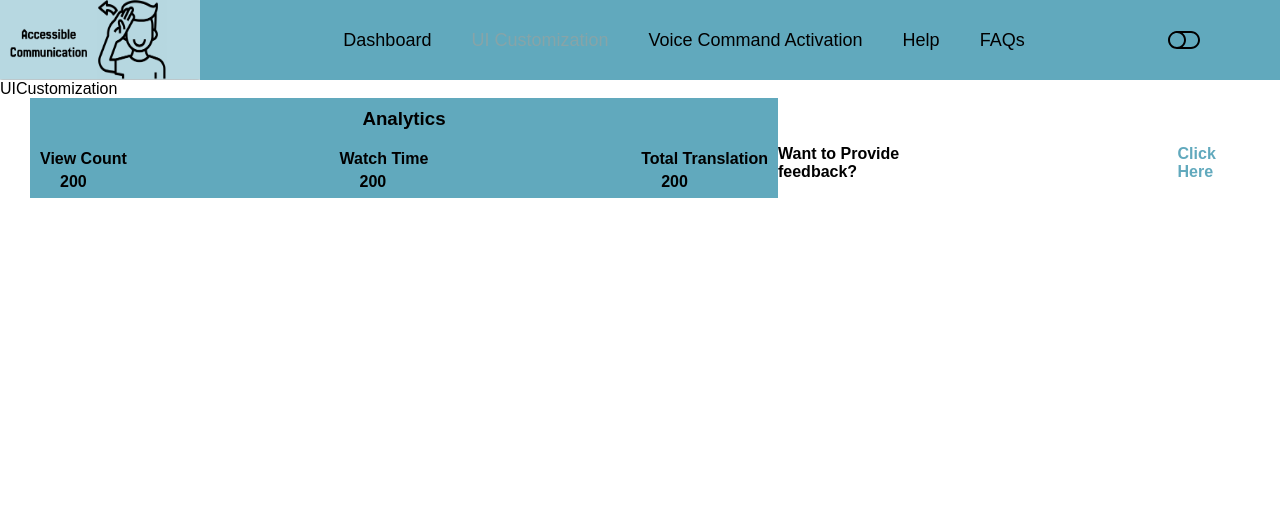
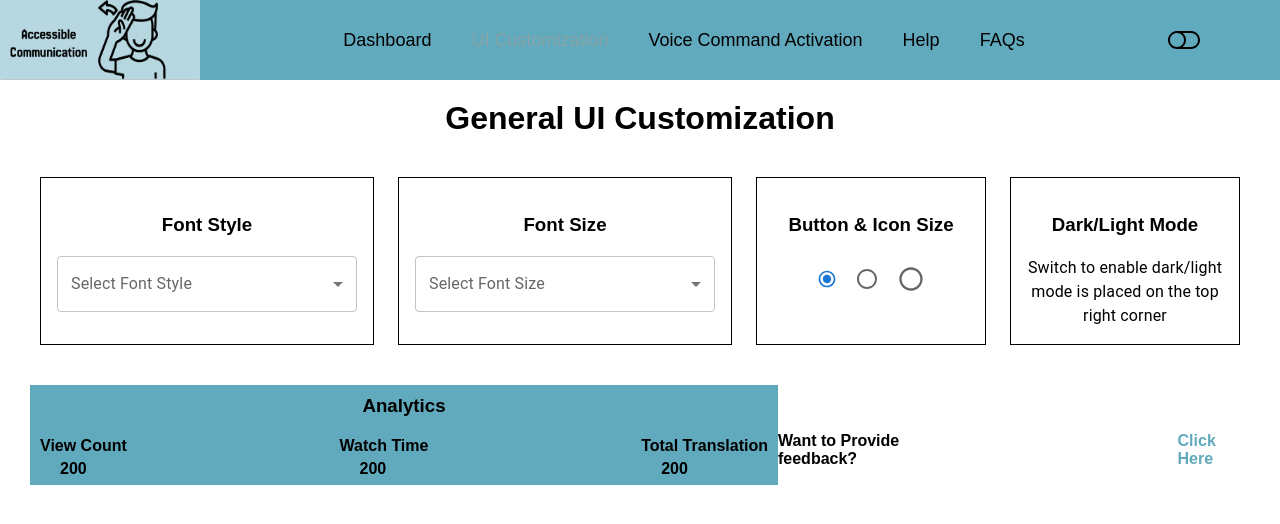
Before and after one commit to amasoud12/barrier-free-communication, a React (Vite) app in the folder frontend/barrier-free-communication-frontend/: page /ui in a window 1280 px wide. Shown: the top 524 px of the page. Built offline with nearby package versions, Linux system fonts and the light colour scheme; the HTML template or start-up script is replaced by a standard one.

Commit message:
UI updated for UICustomization page and AudiotoASL page

```diff
--- a/frontend/barrier-free-communication-frontend/package.json
+++ b/frontend/barrier-free-communication-frontend/package.json
@@ -10,6 +10,11 @@
     "preview": "vite preview"
   },
   "dependencies": {
+    "@emotion/react": "^11.14.0",
+    "@emotion/styled": "^11.14.0",
+    "@mui/icons-material": "^6.4.7",
+    "@mui/material": "^6.4.7",
+    "@shadcn/ui": "^0.0.4",
     "axios": "^1.8.3",
     "react": "^19.0.0",
     "react-dom": "^19.0.0",
--- a/frontend/barrier-free-communication-frontend/src/components/ASL.css
+++ b/frontend/barrier-free-communication-frontend/src/components/ASL.css
@@ -1,10 +1,7 @@
-.audioASLText{
-    margin: 25px;
-}
-
 .card-button{
     width: 200px;
     margin-top: 30px;
+    margin-right: 20px;
     padding: 10px;
     background-color: #7a5752;
     color: #ffffff;
--- a/frontend/barrier-free-communication-frontend/src/components/ASL.jsx
+++ b/frontend/barrier-free-communication-frontend/src/components/ASL.jsx
@@ -1,5 +1,16 @@
 import React, { useState, useRef } from 'react';
 import './ASL.css';
+import { Box, Container, Stack, Typography } from "@mui/material";
+import AudiotoASL from '../assets/AudiotoASL.png';
+import Radio from '@mui/material/Radio';
+import RadioGroup from '@mui/material/RadioGroup';
+import FormControlLabel from '@mui/material/FormControlLabel';
+import FormControl from '@mui/material/FormControl';
+import FormLabel from '@mui/material/FormLabel';
+import MicIcon from '@mui/icons-material/Mic';
+import UploadIcon from '@mui/icons-material/Upload';
+import Button from '@mui/material/Button';
+
 
 const ASL = () => {
     const [inputValue, setInputValue] = useState('');
@@ -8,6 +19,18 @@ const ASL = () => {
     const [currIndex, setCurrIndex] = useState(0); // Use state for currIndex
     const [wordArray, setWordArray] = useState([]);
     const [maxIndex, setMaxIndex] = useState(0);
+
+    const handleRecordClick = () => {
+
+    };
+
+    const handleUploadClick = () => {
+
+    };
+
+    const fetchTranslatedData = () => {
+
+    };
 
     const handleInputChange = (event) => {
         setInputValue(event.target.value);
@@ -51,7 +74,22 @@ const ASL = () => {
 
     return (
         <div>
-            <h3 className="audioASLText">AUDIO to ASL</h3>
+            <h1 style={{ textAlign: "center", marginTop: "20px" }}>Audio to ASL</h1>
+            <div>
+                <Stack direction="row" spacing={1} justifyContent="center" margin={1}>
+                    <Box sx={{ padding: 1, flex: 0.4 }}>
+                        <img src={AudiotoASL} alt='no image' style={{ height: "300px", width: "auto" }}/>
+                    </Box>
+                    <Box sx={{ padding: 1, flex: 0.6 }}>
+                        <div>
+                            <FormControl>
+                                <FormControlLabel value="consent" control={<Radio defaultChecked />} label="Allow the app to record audio?" />
+                            </FormControl>
+                        </div>
+                        <div sx={{margin: "2px"}}>
+                            <MicIcon color="black" fontSize="large" style={{marginTop: "10px", marginLeft: "50px", marginRight: "15px", cursor: "pointer" }} onClick={handleRecordClick}/>
+                            <UploadIcon color="black" fontSize="large" style={{cursor: "pointer"}} onClick={handleUploadClick}/>
+                        </div>
 
                         <input
                             type="text"
@@ -60,15 +98,17 @@ const ASL = () => {
                             placeholder="Enter text here"
                         />
                         <p>You entered: {inputValue}</p>
-
                         <button className="card-button" onClick={fetchData}>
                             View ASL
+                        </button>
+                        <button className="card-button" onClick={fetchTranslatedData}>
+                            View Translation
                         </button>
 
                         <h1>My Local Video</h1>
                         <video
                             ref={videoRef}
-                width="600"
+                            width="500"
                             onEnded={handleVideoEnd}
                             onLoadedData={handleLoadedData}
                             autoPlay
@@ -76,6 +116,9 @@ const ASL = () => {
                             <source src={videoSrc} type="video/mp4" />
                             Your browser does not support the video tag.
                         </video>
+                    </Box>
+                </Stack>
+            </div>
         </div>
     );
 };
--- a/frontend/barrier-free-communication-frontend/src/components/Dashboard.jsx
+++ b/frontend/barrier-free-communication-frontend/src/components/Dashboard.jsx
@@ -4,16 +4,23 @@ import AudiotoASL from '../assets/AudiotoASL.png'
 import ASLtoText from '../assets/ASLtoText.png'
 import Captioning from '../assets/Captioning.png'
 import './Dashboard.css'
+import { Box, Container, Stack, Typography } from "@mui/material";
 
 const Dashboard = ({theme, setTheme}) => {
 
   return (
     <div>
-
-          <Card theme={theme} setTheme={setTheme} text={'Provide the audio input to view the ASL animation and to transcribe the audio into multiple languages.'} image={AudiotoASL} buttonText={'Audio to ASL'} link={'audioASL'}/>
-          <Card theme={theme} setTheme={setTheme} text={'Provide the American Sign Language video to view the text output and transcription to other languages.'} image={ASLtoText} buttonText={'ASL to Text'} link={'aslText'}/>
-          <Card theme={theme} setTheme={setTheme} text={'Provide the social media URL(Youtube) to view the suitable caption.'} image={Captioning} buttonText={'Captioning'} link={'captioning'}/>
-
+        <Stack direction="row" spacing={1} justifyContent="center" margin={1}>
+          <Box sx={{ padding: 2, textAlign: "center", flex: 1 }}>
+            <Card theme={theme} setTheme={setTheme} text={'Provide the audio input to view the ASL animation and to transcribe the audio into multiple languages.'} image={AudiotoASL} buttonText={'Audio to ASL'} link={'audioASL'}/>
+          </Box>
+          <Box sx={{ padding: 2, textAlign: "center", flex: 1 }}>
+            <Card theme={theme} setTheme={setTheme} text={'Provide the American Sign Language video to view the text output and transcription to other languages.'} image={ASLtoText} buttonText={'ASL to Text'} link={'aslText'}/>
+          </Box>
+          <Box sx={{ padding: 2, textAlign: "center", flex: 1 }}>
+            <Card theme={theme} setTheme={setTheme} text={'Provide the social media URL(Youtube) to view the suitable caption.'} image={Captioning} buttonText={'Captioning'} link={'captioning'}/>
+          </Box>
+        </Stack>
     </div>
 
   )
--- a/frontend/barrier-free-communication-frontend/src/components/UICustomization.jsx
+++ b/frontend/barrier-free-communication-frontend/src/components/UICustomization.jsx
@@ -1,9 +1,95 @@
-import React from 'react'
+import React from 'react';
+import { Box, Container, Stack, Typography } from "@mui/material";
+import InputLabel from '@mui/material/InputLabel';
+import MenuItem from '@mui/material/MenuItem';
+import FormControl from '@mui/material/FormControl';
+import Select from '@mui/material/Select';
+import Radio from '@mui/material/Radio';
 
 const UICustomization = () => {
+  const [selectedValue, setSelectedValue] = React.useState('a');
+  const handleChange = (event) => {
+    setSelectedValue(event.target.value);
+  };
+
+  const controlProps = (item) => ({
+    checked: selectedValue === item,
+    onChange: handleChange,
+    value: item,
+    name: 'size-radio-button-demo',
+    inputProps: { 'aria-label': item },
+  });
+
   return (
-    <div>UICustomization</div>
+    <div>
+      <h1 style={{ textAlign: "center", marginTop: "20px" }}>General UI Customization</h1>
+      <Stack direction="row" spacing={3} justifyContent="center" margin={5}>
+        <Box sx={{ border: 1, padding: 2, textAlign: "center", flex: 1 }}>
+          <h3 style={{ textAlign: "center", marginTop: "20px", marginBottom: "20px"  }}>Font Style</h3>
+          <FormControl>
+            <InputLabel id="demo-simple-select-autowidth-label">Select Font Style</InputLabel>
+            <Select
+              sx = {{ width: 300}}
+              id="demo-simple-select-autowidth"
+              autoWidth
+              label="FontStyle"
+            >
+              <MenuItem value="">
+                <em>None</em>
+              </MenuItem>
+              <MenuItem value="Arial">Arial</MenuItem>
+              <MenuItem value="Times New Roman">Times New Roman</MenuItem>
+              <MenuItem value="Courier New">Courier New</MenuItem>
+              <MenuItem value="Verdana">Verdana</MenuItem>
+              <MenuItem value="Georgia">Georgia</MenuItem>
+            </Select>
+          </FormControl>
+        </Box>
+
+        <Box sx={{ border: 1, padding: 2, textAlign: "center", flex: 1 }}>
+          <h3 style={{ textAlign: "center", marginTop: "20px", marginBottom: "20px"  }}>Font Size</h3>
+          <FormControl>
+            <InputLabel id="demo-simple-select-autowidth-label">Select Font Size</InputLabel>
+            <Select
+              sx = {{ width: 300}}
+              id="demo-simple-select-autowidth"
+              autoWidth
+              label="FontSize"
+            >
+              <MenuItem value="">
+                <em>None</em>
+              </MenuItem>
+              <MenuItem value="10">10</MenuItem>
+              <MenuItem value="12">12</MenuItem>
+              <MenuItem value="14">14</MenuItem>
+              <MenuItem value="16">16</MenuItem>
+              <MenuItem value="18">18</MenuItem>
+              <MenuItem value="20">20</MenuItem>
+            </Select>
+          </FormControl>
+        </Box>
+
+        <Box sx={{ border: 1, padding: 2, textAlign: "center", flex: 1 }}>
+          <h3 style={{ textAlign: "center", marginTop: "20px", marginBottom: "20px"  }}>Button & Icon Size</h3>
+          <Radio {...controlProps('a')} size="small" />
+          <Radio {...controlProps('b')} />
+          <Radio
+            {...controlProps('c')}
+            sx={{
+              '& .MuiSvgIcon-root': {
+                fontSize: 28,
+              },
+            }}
+          />
+        </Box>
+
+        <Box sx={{ border: 1, padding: 2, textAlign: "center", flex: 1 }}>
+          <h3 style={{ textAlign: "center", marginTop: "20px", marginBottom: "20px"  }}>Dark/Light Mode</h3>
+          <Typography>Switch to enable dark/light mode is placed on the top right corner</Typography>
+        </Box>
+      </Stack>
+    </div>
   )
 }
 
-export default UICustomization
+export default UICustomization;
```
Also changed, not shown: frontend/barrier-free-communication-frontend/src/App.jsx (+1 -25 lines), 1 other file (tests, documents, lock files or other folders). Lines whose indentation alone changed are shown as unchanged.
